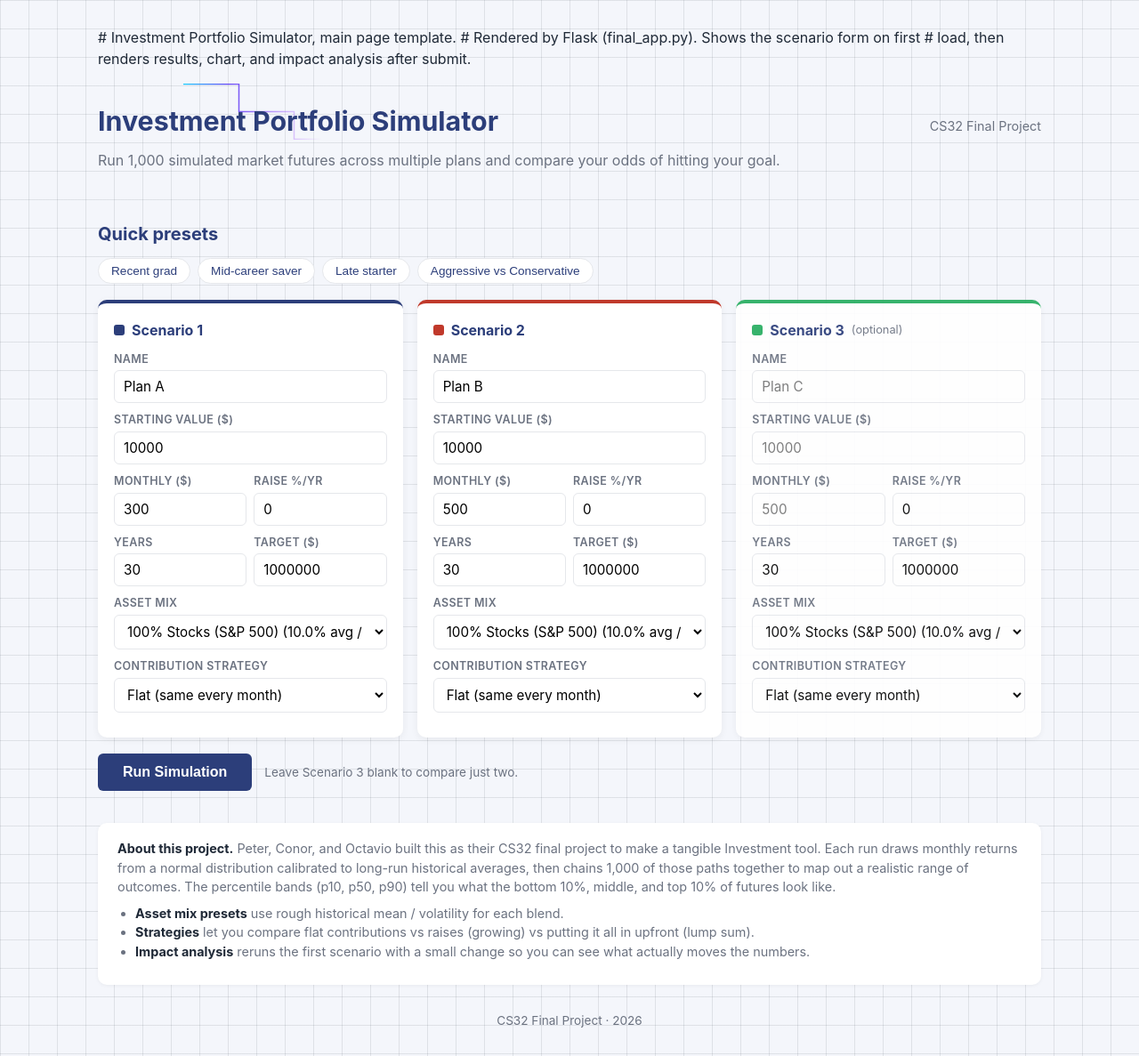
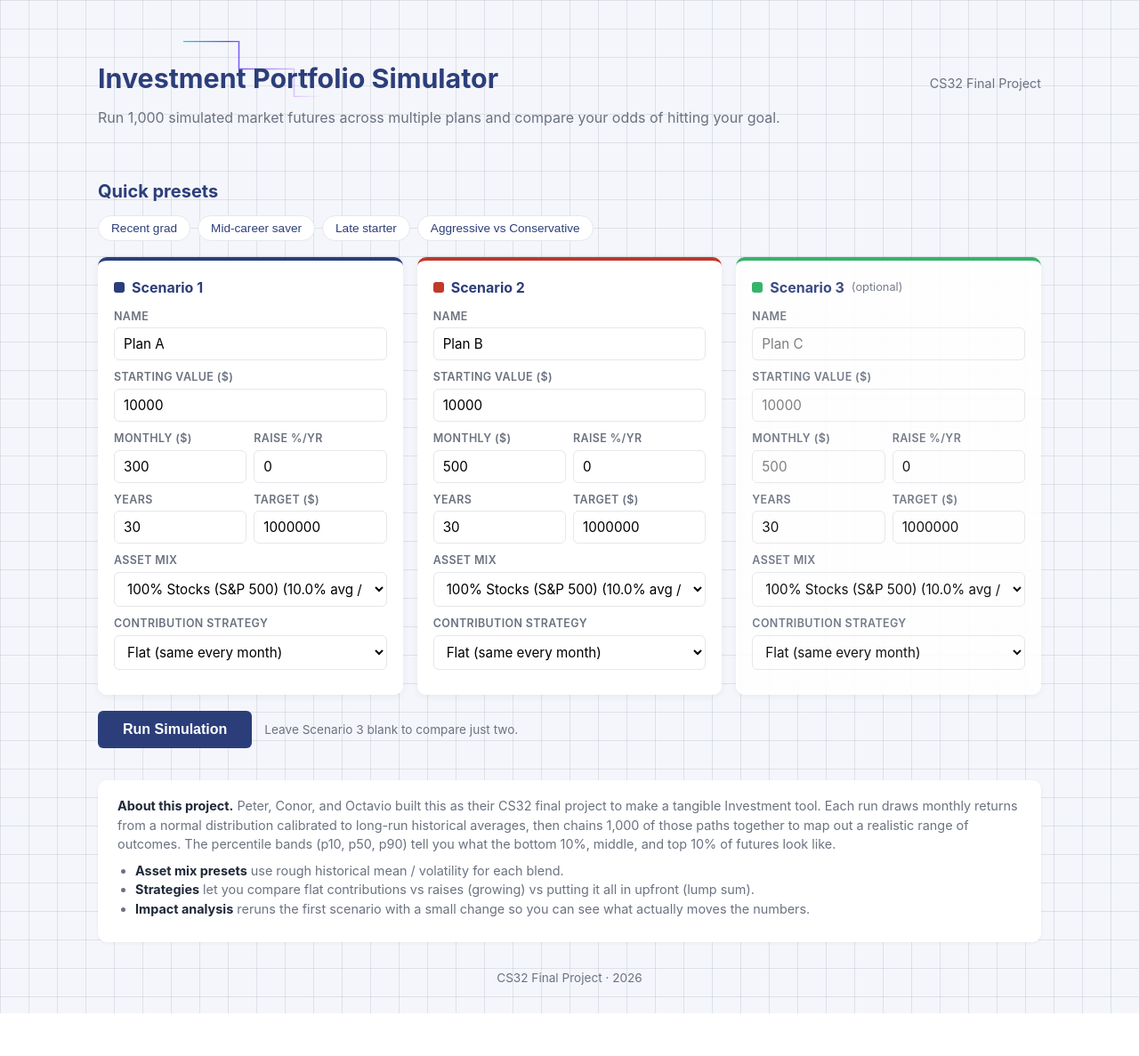
Before and after one commit to sanchezoctavio/Investment-Analyzer, a Flask app: page / in a window 1280 px wide. Shown: the whole page at 89% size. After the commit the page ends 1139 px from the top, so only its background shows below. Run offline with Flask 3, Linux system fonts and the light colour scheme.

Commit message:
Sun, May 3, 2026, 10:34 PM -04:00

```diff
--- a/templates/final_index.html
+++ b/templates/final_index.html
@@ -1,8 +1,3 @@
-# Investment Portfolio Simulator, main page template.
-# Rendered by Flask (final_app.py). Shows the scenario form on first
-# load, then renders results, chart, and impact analysis after submit.
-
-
 <!DOCTYPE html>
 <html lang="en">
 <head>
```
